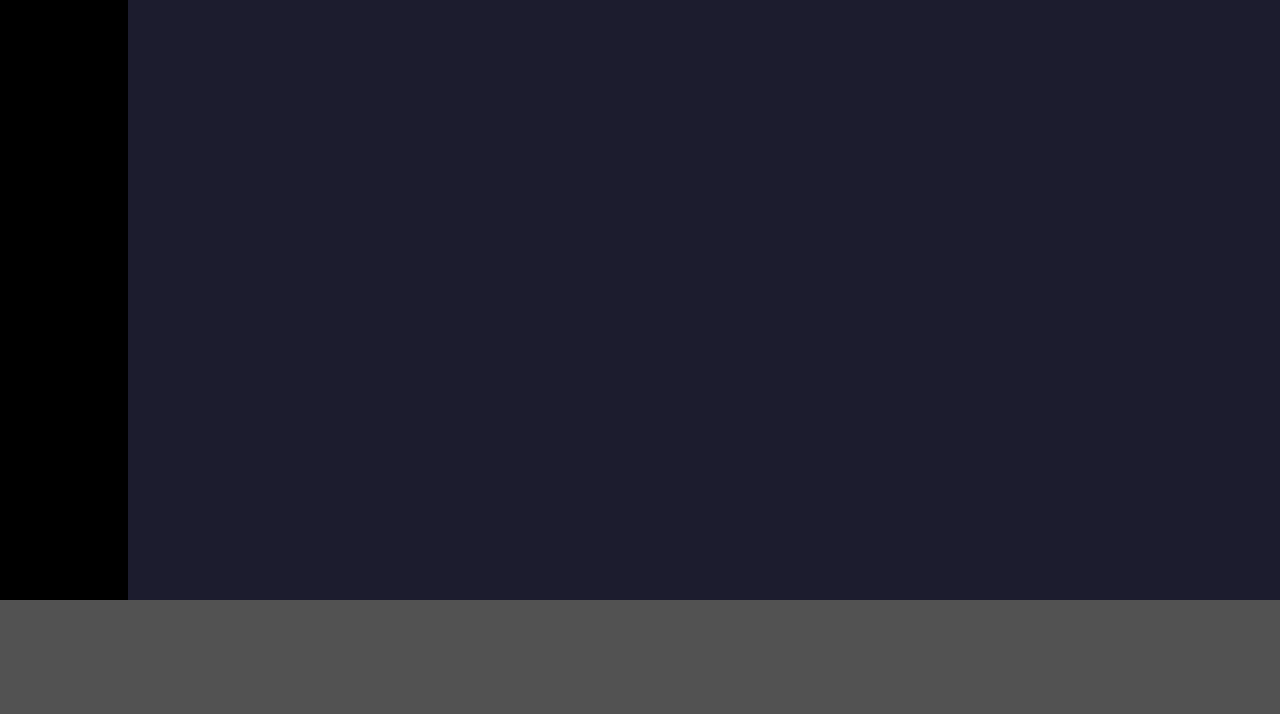
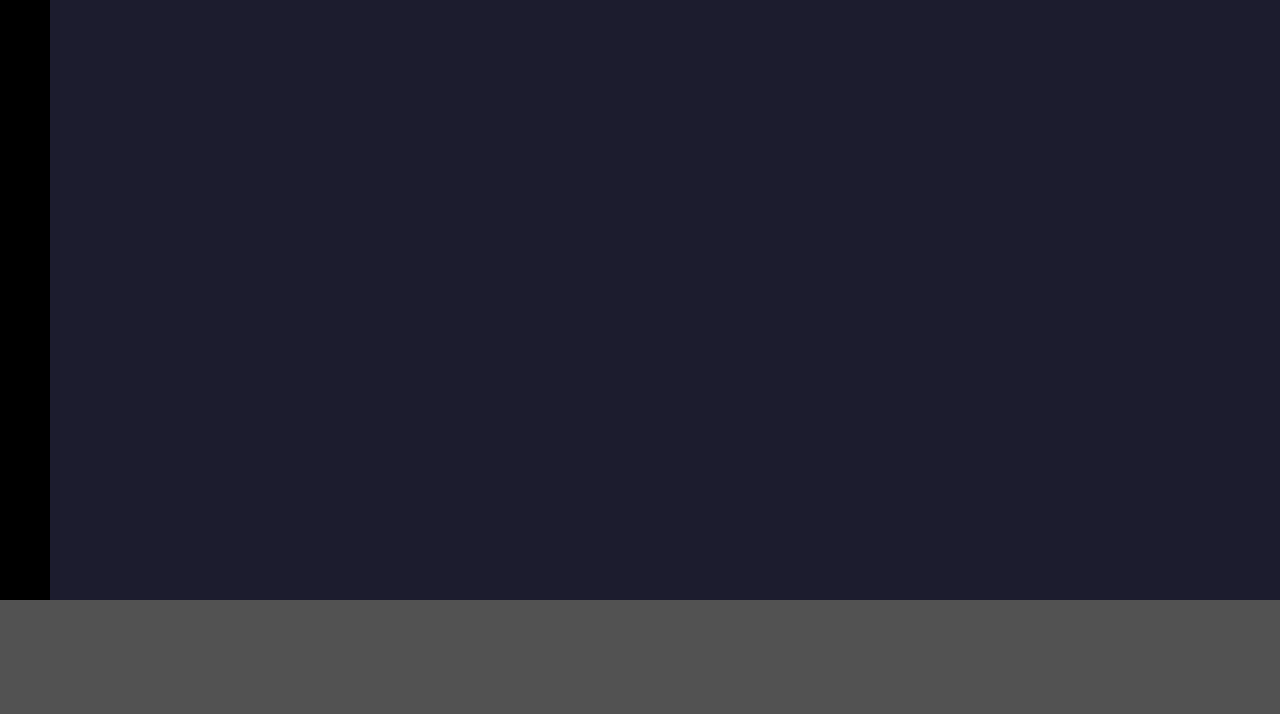
Before and after one commit to DanieleErcoli243/html-css-spotifyweb, a plain HTML site: page index.html in a window 1280 px wide. Shown: the part 130-844 px from the top of the page. Drawn offline with Linux system fonts and the light colour scheme.

Commit message:
fixed flex-basis for the flex-items

```diff
--- a/css/style.css
+++ b/css/style.css
@@ -18,13 +18,13 @@ a{
 }
 
 #sidebar{
-    width: 10%;
+    flex-basis: 50px;
     background-color: black;
     height: calc(100vh - 70px);
 }
 
 .contents{
-    width: 90%;
+    flex-basis: calc(100% - 50px);
     background-color: rgb(28, 28, 46);
     height: calc(100vh - 70px);
 }
@@ -33,7 +33,7 @@ a{
     min-height: 70px;
     background-color: rgba(37, 37, 37, 0.312);
     position: sticky;
-    ;
+
 }
 
 .contents-set{
```
